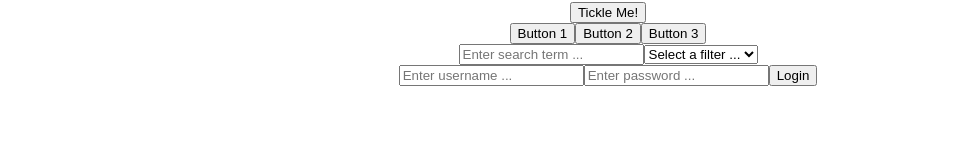
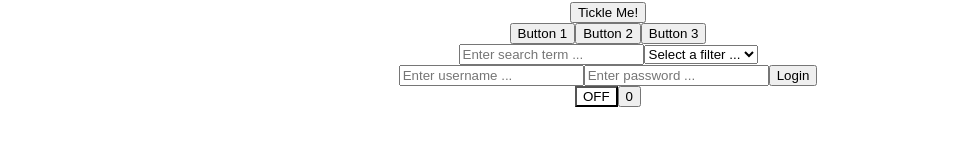
Before and after one commit to joshwizard/React-App-Classwork, a React (Vite) app: page / in a window 1280 px wide. Shown: the part 608-754 px from the top of the page, without its empty margins (32-1003 px from the left). Built offline with nearby package versions, Linux system fonts and the light colour scheme.

Commit message:
Added code

```diff
--- a/src/App.jsx
+++ b/src/App.jsx
@@ -14,13 +14,17 @@ import ColorList from './components/Lists'
 import { MultiButton, Tickle } from './components/Tickle'
 import Change from './components/Change'
 import Login from './components/Login'
+import Toggle from './components/Toggle'
+// import Parent from './components/Parent'
+
 
 function App() {
-  const [count, setCount] = useState(0)
+  // const [count, setCount] = useState(0)
 
   return (
     <>
     <Count/>
+    {/* <Parent /> */}
     <ParentComponent />
     <BlogPost />
     <ColorSelector />
@@ -29,6 +33,9 @@ function App() {
     <MultiButton />
     <Change />
     <Login />
+    <Toggle />
+    <Counter />
+
 
     {/* <Navbar /> */}
     {/* <Greeting name="Josh" age="20" gender="male" isAdmin="false"/> */}
--- a/src/components/Counter.jsx
+++ b/src/components/Counter.jsx
@@ -1,12 +1,15 @@
-import React from 'react'
+import React, { useState } from 'react'
 
-const Counter = ({count, fullname}) => {
+function Counter () {
+  const [count, setCount] = useState({ x: 0 })
 
+  function handleClick() {
+
+    //set state with a new object
+    setCount({ x: count.x + 1 })
+  }
   return (
-    <div>
-        <h3>Our count state : {count}</h3>
-        <p>Fullname : {fullname}</p>
-    </div>
+    <button onClick={handleClick}>{count.x}</button>
   )
 }
 
--- /dev/null
+++ b/src/components/Parent.jsx
@@ -0,0 +1,21 @@
+import Child from "./Child";
+import { useState } from "react";
+
+function Parent() {
+    const randomColor = getRandomColor();
+    const [color, setColor] = useState(randomColor)
+
+    function handleChangeColor() {
+        const newRandomColor = getRandomColor()
+        setColor(newRandomColor)
+    }
+
+    return (
+        <div className="parent" style={{ backgroundColor: color}}>
+            <Child onChangeColor = {handleChangeColor} />
+            <Child onChangeColor = {handleChangeColor} />
+        </div>
+    )
+}
+
+export default Parent
--- /dev/null
+++ b/src/components/SpicyFoodList.jsx
@@ -0,0 +1 @@
+import React from "react";
--- /dev/null
+++ b/src/components/Toggle.jsx
@@ -0,0 +1,17 @@
+import React, { useState } from "react";
+
+function Toggle() {
+    const [isOn, setIsOn] = useState(false);
+
+    function handleClick() {
+        setIsOn((isOn) => !isOn)
+    }
+
+    const color = isOn ? "red" : "white";
+
+    return (
+        <button style={{ background: color }} onClick={handleClick}>{isOn ? "ON" : "OFF"}</button>
+    )
+}
+
+export default Toggle
```
Also changed, not shown: src/components/Child.jsx (added, +14 -0 lines).
